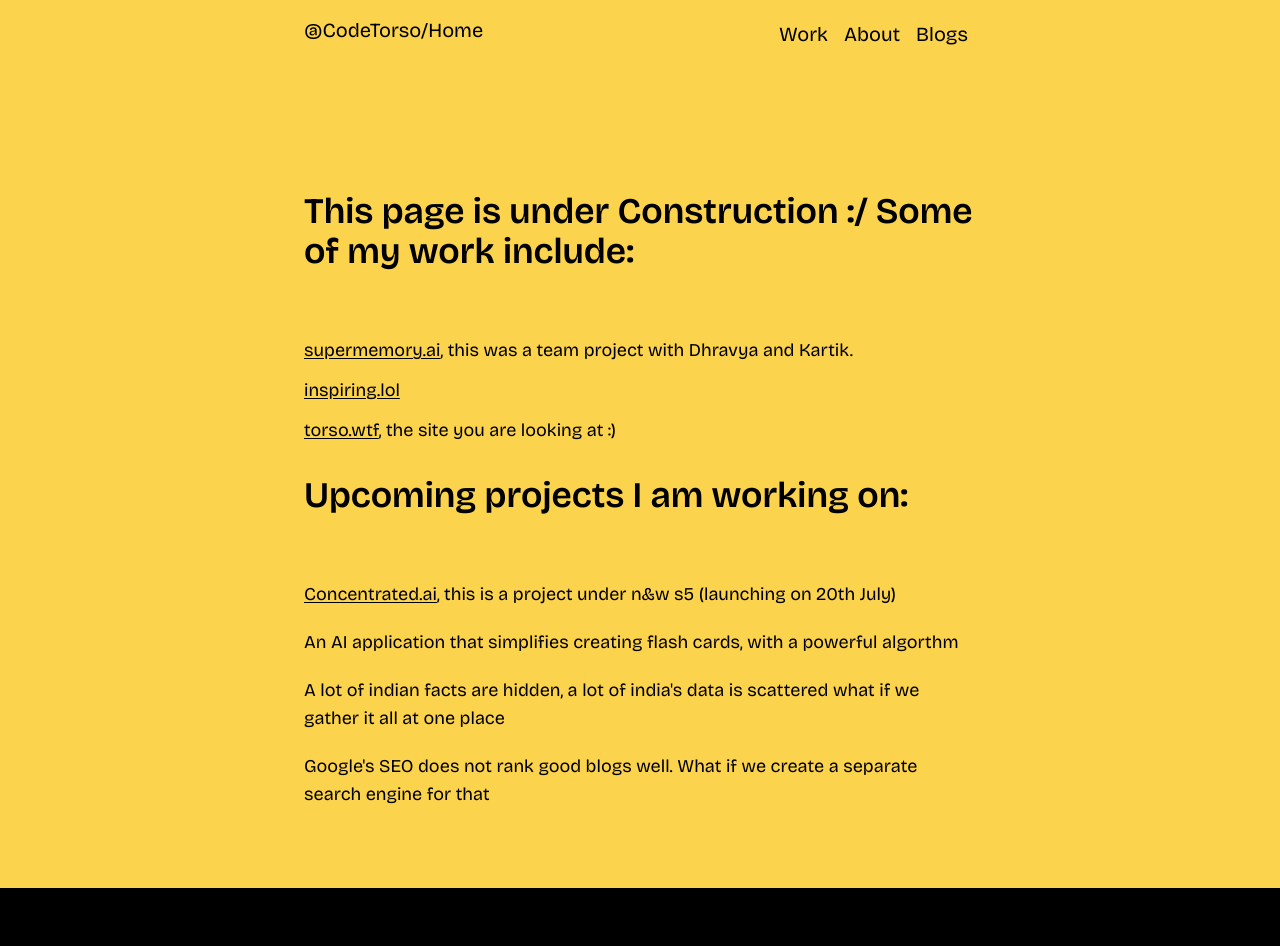
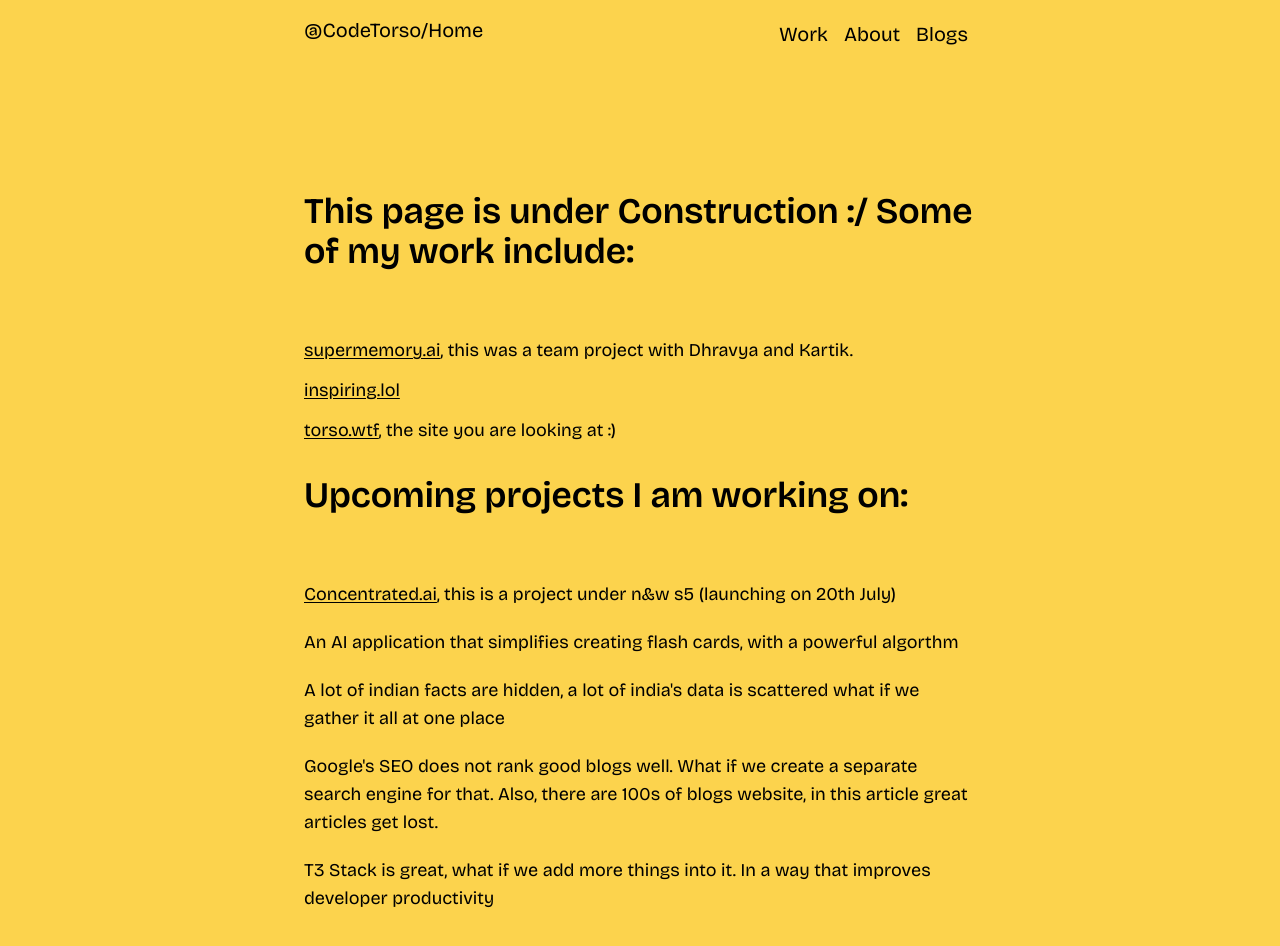
Before and after one commit to CodeTorso/torso.wtf, a Next.js app: page /work in a window 1280 px wide. Shown: the top 946 px of the page. Before the commit the page ends 888 px from the top, so only its background shows below. Built offline with nearby package versions, Linux system fonts and the light colour scheme.

Commit message:
target blank

```diff
--- a/src/app/page.tsx
+++ b/src/app/page.tsx
@@ -54,7 +54,7 @@ import SlideUpAnimation from "@/components/slideUpAnimation";
 function Discord() {
   return (
     // thanks Devansh for the https://x.com/Devansh_1405 dm invite link.
-    <a href="https://discord.com/users/1101577942624129117">
+    <a target="_blank" href="https://discord.com/users/1101577942624129117">
       <FaDiscord />
     </a>
   );
@@ -62,7 +62,7 @@ function Discord() {
 
 function Github() {
   return (
-    <a href="https://github.com/codetorso">
+    <a target="_blank" href="https://github.com/codetorso">
       <FaGithub />
     </a>
   );
@@ -107,7 +107,7 @@ function Contact() {
         DM
       </a>{" "}
       or{" "}
-      <a className="underline underline-offset-4" href="mailto:hey@torso.wtf">
+      <a target="_blank" className="underline underline-offset-4" href="mailto:hey@torso.wtf">
         Email.
       </a>
     </h2>
--- a/src/app/work/page.tsx
+++ b/src/app/work/page.tsx
@@ -4,15 +4,15 @@ import SlideUpAnimation from "@/components/slideUpAnimation";
 
 async function page() {
   return (
-    <div className="m-auto flex max-w-2xl flex-col ">
+    <div className="m-auto flex max-w-2xl flex-col">
       <SlideUpAnimation>
         <Navbar />
-        <h1 className=" pt-32 text-4xl font-semibold">
+        <h1 className="pt-32 text-4xl font-semibold">
           This page is under Construction :/ Some of my work include:
         </h1>
         <div className="flex flex-col gap-3 pt-16">
           <p className="text-lg">
-            <a
+            <a target="_blank"
               href="https://www.supermemory.ai"
               className="underline underline-offset-2"
             >
@@ -20,14 +20,14 @@ async function page() {
             </a>
             , this was a team project with Dhravya and Kartik.
           </p>
-          <a
+          <a target="_blank"
             className="text-lg underline underline-offset-2"
             href="https://www.inspiring.lol"
           >
             inspiring.lol
           </a>
           <p className="text-lg">
-            <a
+            <a target="_blank"
               className="underline underline-offset-2"
               href="https://www.torso.wtf"
             >
@@ -39,9 +39,9 @@ async function page() {
         <h1 className="pt-8 text-4xl font-semibold">
           Upcoming projects I am working on:
         </h1>
-        <div className="flex flex-col gap-5 pt-16 pb-20">
+        <div className="flex flex-col gap-5 pb-20 pt-16">
           <p className="text-lg">
-            <a
+            <a target="_blank"
               className="underline underline-offset-2"
               href="https://www.concentrated.ai"
             >
@@ -59,7 +59,12 @@ async function page() {
           </p>
           <p className="text-lg">
             Google&apos;s SEO does not rank good blogs well. What if we create a
-            separate search engine for that
+            separate search engine for that. Also, there are 100s of blogs
+            website, in this article great articles get lost.
+          </p>
+          <p className="text-lg">
+            T3 Stack is great, what if we add more things into it. In a way that
+            improves developer productivity
           </p>
         </div>
       </SlideUpAnimation>
```
